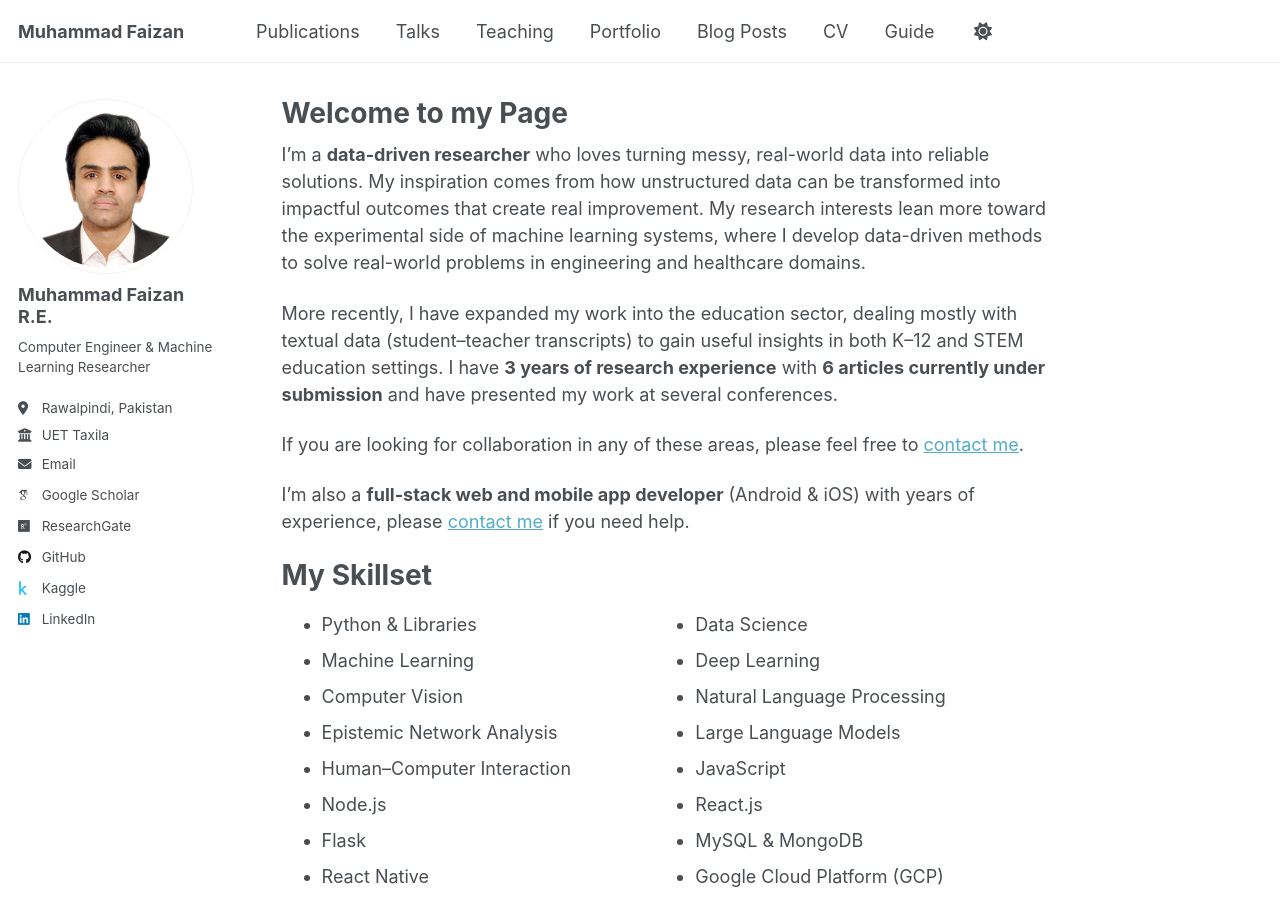
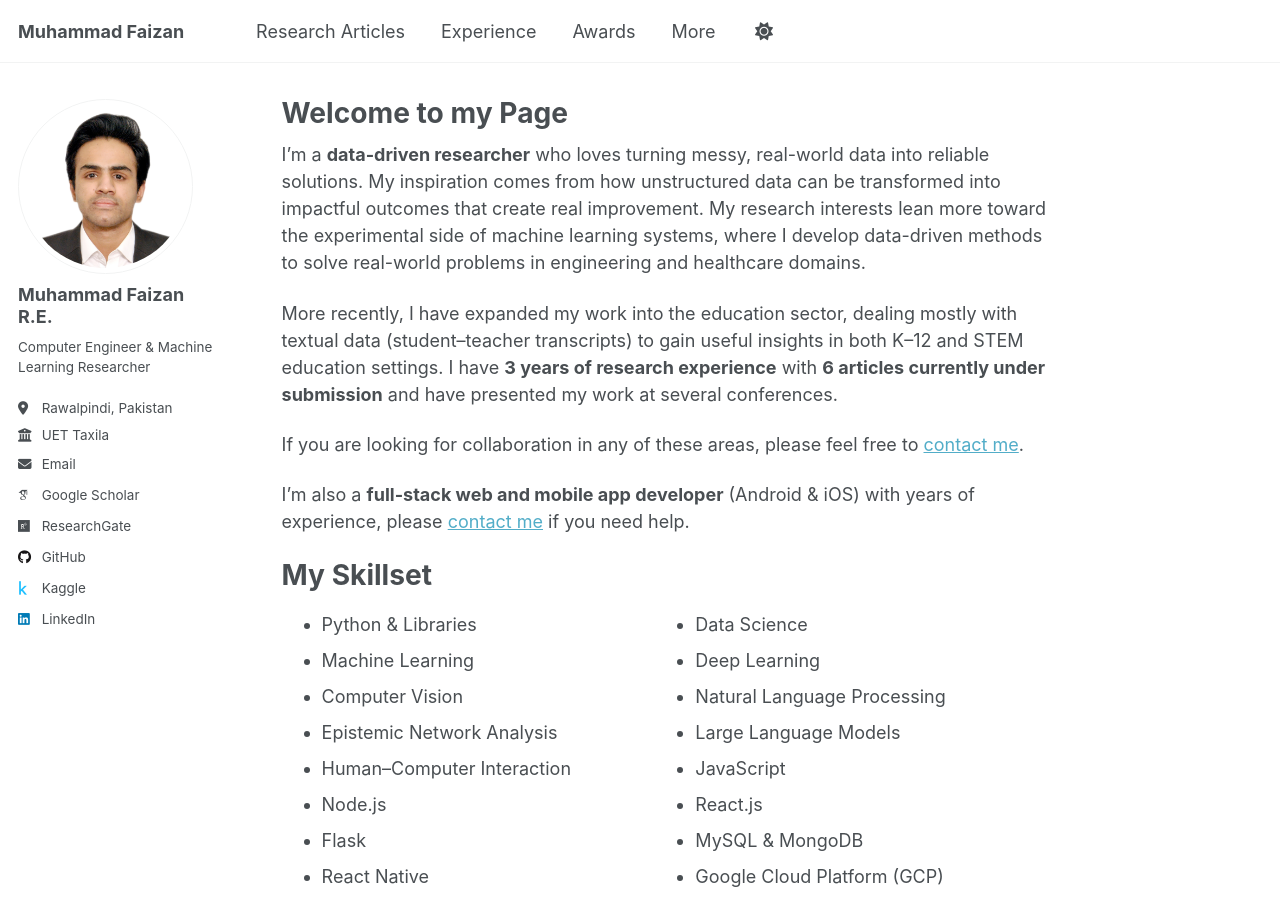
Before and after one commit to MuhammadFaizan99/MuhammadFaizan99.github.io, a Jekyll site: the page built from _pages/about.md, in a window 1280 px wide and 900 px high. Built offline with Jekyll 4.4.1, drawn with Linux system fonts in a browser that asks for light colours; some web fonts are replaced; a script that is not in the unit is left out.

Commit message:
Update navigation.yml

```diff
--- a/_data/navigation.yml
+++ b/_data/navigation.yml
@@ -8,26 +8,14 @@
 #      Markdown formatted page while the second is generated using JSON.
 
 main:
-  - title: "Publications"
+  - title: "Research Articles"
     url: /publications/
 
-  - title: "Talks"
-    url: /talks/
+  - title: "Experience"
+    url: /experience/
 
-  - title: "Teaching"
-    url: /teaching/
+  - title: "Awards"
+    url: /awards/
 
-  - title: "Portfolio"
-    url: /portfolio/
-
-  - title: "Blog Posts"
-    url: /year-archive/
-
-  - title: "CV"
-    url: /cv/
-
-  # - title: "CV"
-  #   url: /cv-json/
-
-  - title: "Guide"
-    url: /markdown/
+  - title: "More"
+    url: /more/
```
